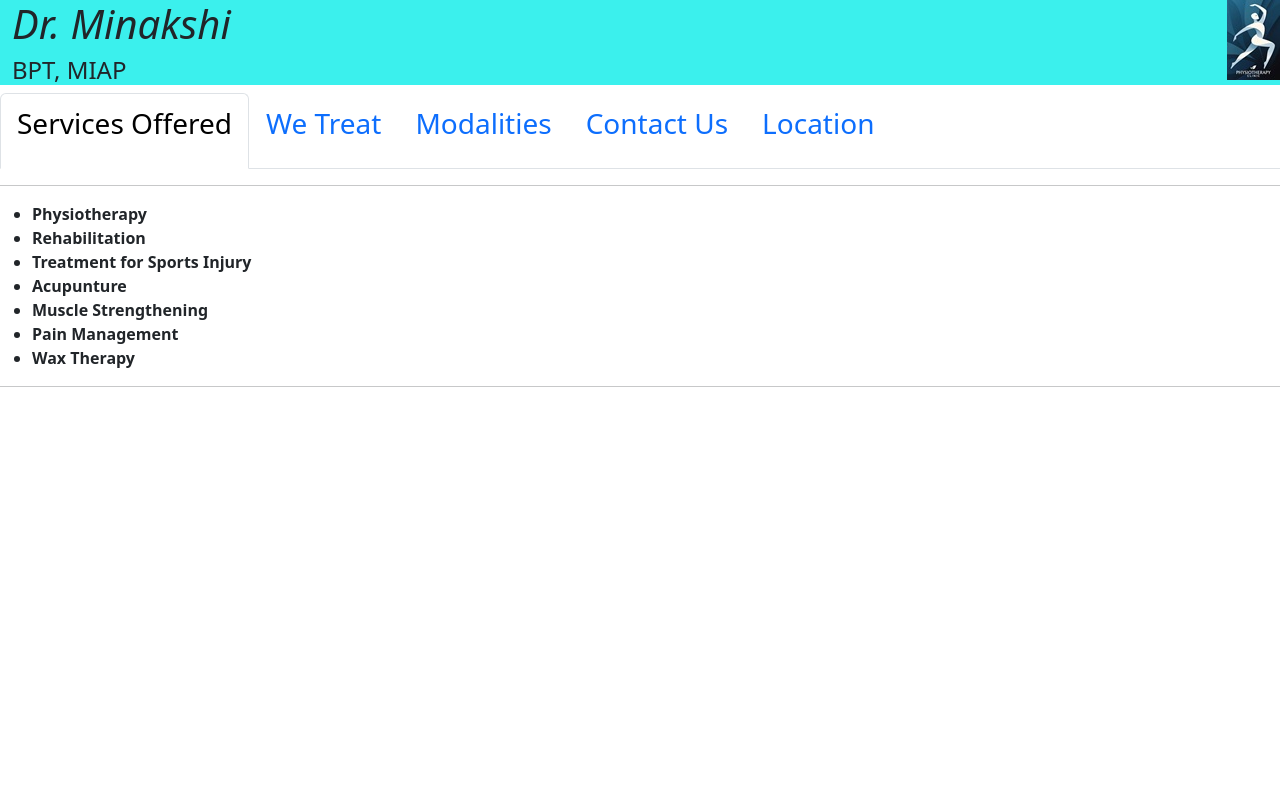
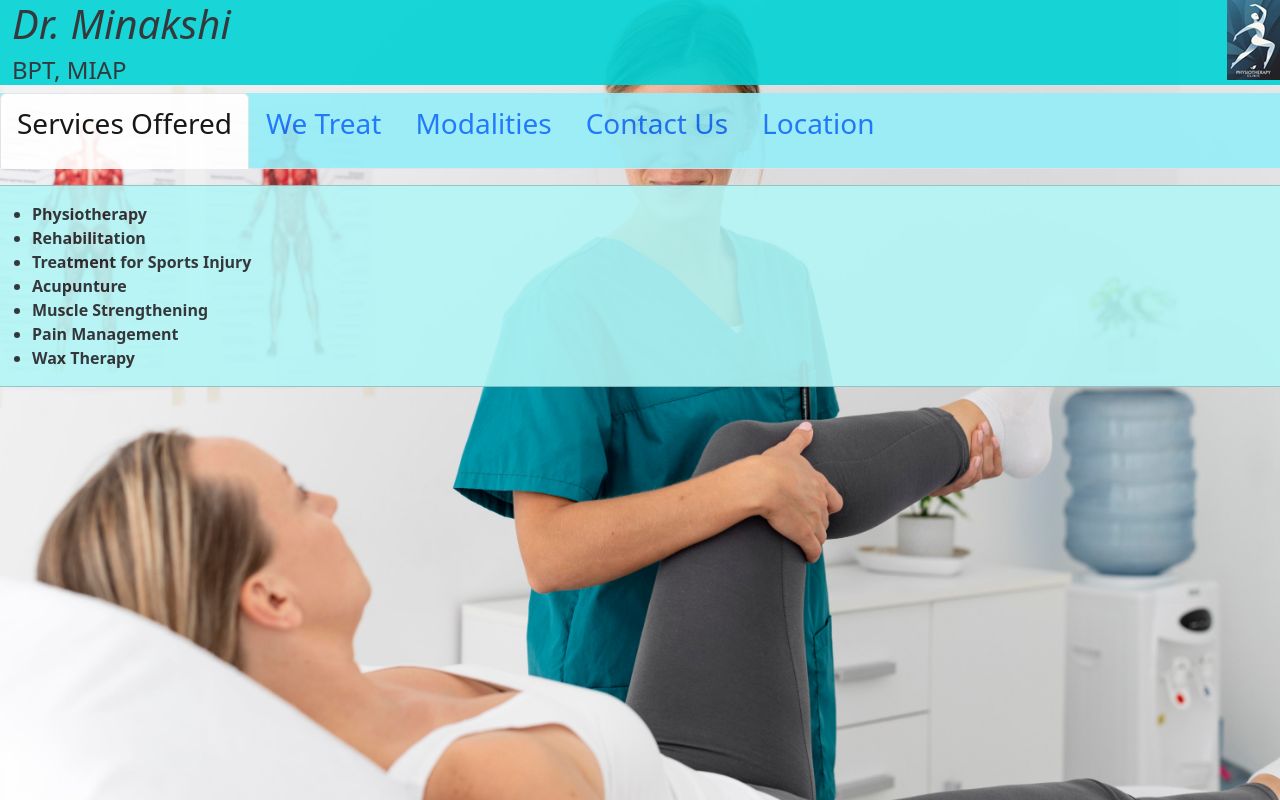
Before and after one commit to rapar5/html-testsite1, a plain HTML site: page index.html in a window 1280 px wide. Drawn offline with nearby package versions, Linux system fonts and the light colour scheme.

Commit message:
Update index.html

```diff
--- a/index.html
+++ b/index.html
@@ -5,10 +5,20 @@
     <meta name="viewport" content="width=device-width, initial-scale=1">
     <title>Physiotherapy</title>
     <link href="https://cdn.jsdelivr.net/npm/bootstrap@5.3.8/dist/css/bootstrap.min.css" rel="stylesheet" integrity="sha384-sRIl4kxILFvY47J16cr9ZwB07vP4J8+LH7qKQnuqkuIAvNWLzeN8tE5YBujZqJLB" crossorigin="anonymous">
+	<style>
+	body {
+  background-image: url('woman-having-physiotherapy-session-clinic.jpg');
+  background-size: cover;
+  background-repeat: no-repeat;
+  background-attachment: fixed;
+  background-position: center;
+
+}
+</style>
   </head>
   <body>
 	<nav class="navbar-expand-lg" data-bs-theme="light">
-  		<div class="container-fluid" style="background-color: #3BF0ED;">
+  		<div class="container-fluid" style="background-color: #00D2D4;opacity: 0.9;">
     			<span class="navbar-brand mb-2 h1">
 				<p class="h1 mb-2"><em>Dr. Minakshi</em></p>
 				<p class="h4 mb-2">BPT, MIAP</p>
@@ -18,7 +28,7 @@
 			</span>
   		</div>
 <nav>
-  <div class="nav nav-tabs" id="nav-tab" role="tablist">
+  <div class="nav nav-tabs" id="nav-tab" role="tablist" style="background-color: #95EEF8; opacity: 0.9;">
     <button class="nav-link active" id="nav-servicesOffered-tab" data-bs-toggle="tab" data-bs-target="#nav-servicesOffered" type="button" role="tab" aria-controls="nav-servicesOffered" aria-selected="true"><p class="fs-3">Services Offered</p></button>
     <button class="nav-link" id="nav-weTreat-tab" data-bs-toggle="tab" data-bs-target="#nav-weTreat" type="button" role="tab" aria-controls="nav-weTreat" aria-selected="false"><p class="fs-3">We Treat</p></button>
     <button class="nav-link" id="nav-modalities-tab" data-bs-toggle="tab" data-bs-target="#nav-modalities" type="button" role="tab" aria-controls="nav-modalities" aria-selected="false"><p class="fs-3">Modalities</p></button>
@@ -26,7 +36,7 @@
     <button class="nav-link" id="nav-location-tab" data-bs-toggle="tab" data-bs-target="#nav-location" type="button" role="tab" aria-controls="nav-location" aria-selected="false"><p class="fs-3">Location</p></button>
   </div>
 </nav>
-<div class="tab-content" id="nav-tabContent">
+<div class="tab-content" id="nav-tabContent" style="background-color: #B3F5F6; opacity: 0.9;">
   <div class="tab-pane fade show active" id="nav-servicesOffered" role="tabpanel" aria-labelledby="nav-servicesOffered-tab" tabindex="0" >
 	<hr>
 	<ul class="fw-semibold">
```
